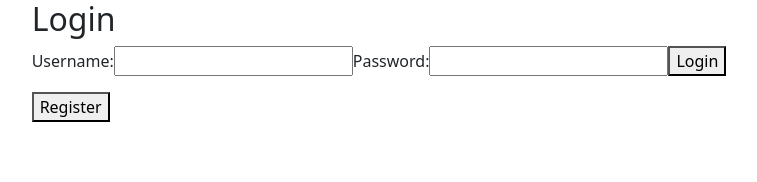
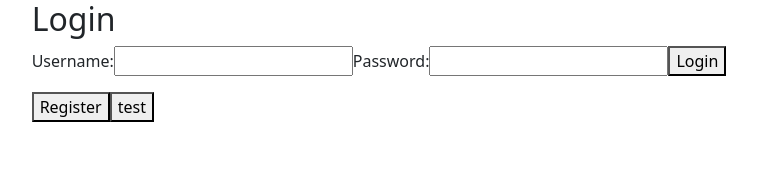
Before and after one commit to BakaOverflow/cse108project, a React app: page / in a window 1280 px wide. Shown: the top 182 px of the page, without its empty margins (261-1018 px from the left). Built offline with nearby package versions, Linux system fonts and the light colour scheme.

Commit message:
added test button to login

```diff
--- a/src/Game.jsx
+++ b/src/Game.jsx
@@ -30,11 +30,10 @@ class Game extends React.Component {
 
     render() {
         const { blackPieces, whitePieces, table, whoPlay, isAuthenticated, showLogin } = this.state;
-        const navigate = useNavigate();
 
-        if (!isAuthenticated) {
-            navigate("/") //change to proper route
-        }
+        // if (!isAuthenticated) {
+        //     navigate("/") //change to proper route
+        // }
 
         return (
             <div className="app">
--- a/src/Login.jsx
+++ b/src/Login.jsx
@@ -9,6 +9,10 @@ function Login() {
 
   const handleRegisterClick = () => {
     navigate("/register");
+  };
+
+  const testButton = () => {
+    navigate("/game");
   };
 
   const handleLogin = async (event) => {
@@ -50,6 +54,7 @@ function Login() {
       </form>
       <p>{message}</p>
       <button onClick={handleRegisterClick}>Register</button>
+      <button onClick={testButton}>test</button>
     </div>
   );
 }
```
